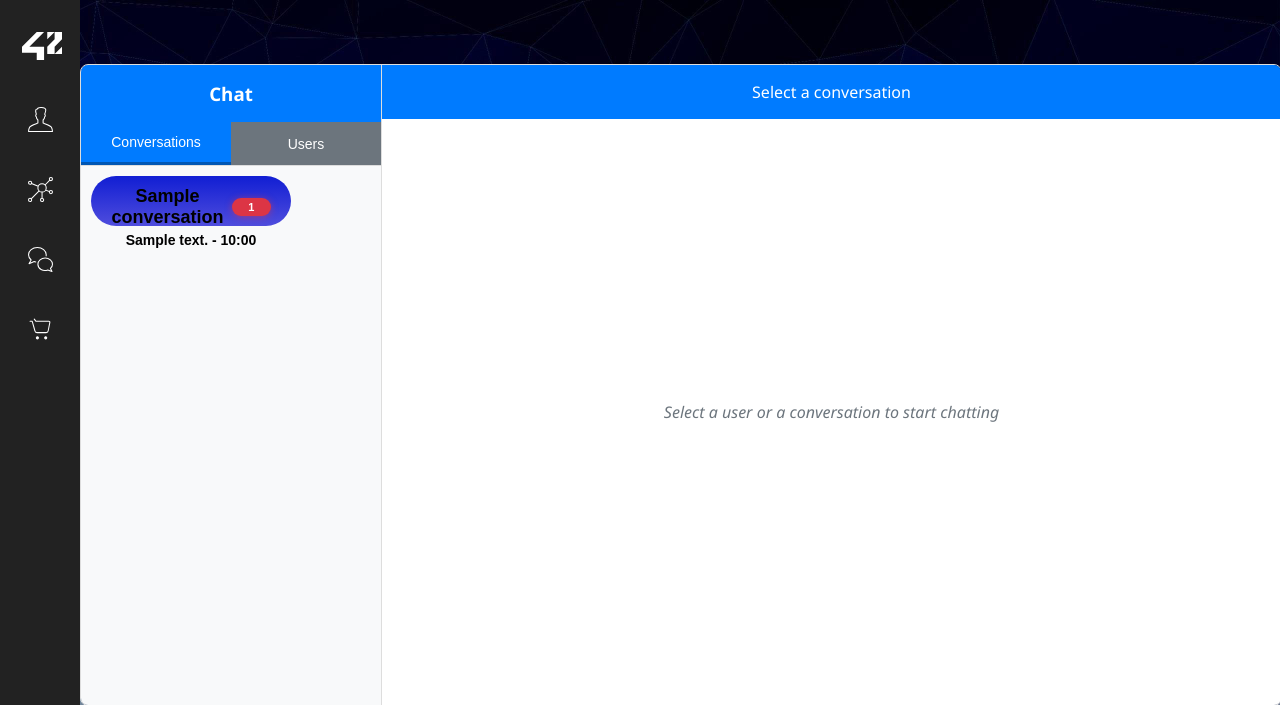
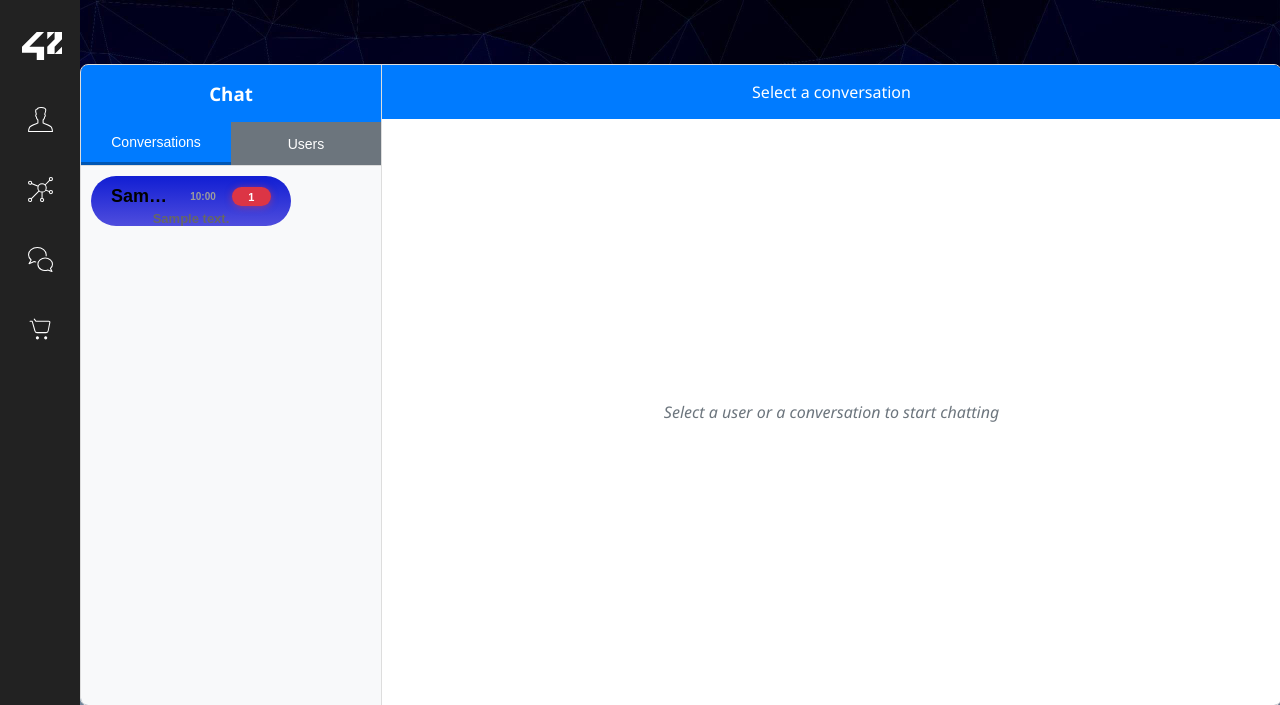
Before and after one commit to Adam2475/Piscine-PHP-Rush01, a Symfony app: template intranet/templates/chat/index.html.twig in a window 1280 px wide. Shown: the top 705 px of the page. Run offline with Twig, Linux system fonts and the light colour scheme; the template is opened without the code that fills it: most values are stand-ins (such as "Sample title", 1, 10 or a date in 2020); some libraries are stand-ins or nearby versions.

Commit message:
piccoli cambiamenti nella preview delle chat

```diff
--- a/intranet/migrations/Version20250806132757.php
+++ b/intranet/migrations/Version20250807063019.php
@@ -10,7 +10,7 @@ use Doctrine\Migrations\AbstractMigration;
 /**
  * Auto-generated Migration: Please modify to your needs!
  */
-final class Version20250806132757 extends AbstractMigration
+final class Version20250807063019 extends AbstractMigration
 {
     public function getDescription(): string
     {
@@ -26,7 +26,7 @@ final class Version20250806132757 extends AbstractMigration
         $this->addSql('CREATE TABLE event_user (event_id INT NOT NULL, user_id INT NOT NULL, INDEX IDX_92589AE271F7E88B (event_id), INDEX IDX_92589AE2A76ED395 (user_id), PRIMARY KEY(event_id, user_id)) DEFAULT CHARACTER SET utf8mb4 COLLATE `utf8mb4_unicode_ci` ENGINE = InnoDB');
         $this->addSql('CREATE TABLE project (id INT AUTO_INCREMENT NOT NULL, name VARCHAR(100) NOT NULL, description LONGTEXT NOT NULL, xp INT NOT NULL, estimated_time_in_hours INT NOT NULL, PRIMARY KEY(id)) DEFAULT CHARACTER SET utf8mb4 COLLATE `utf8mb4_unicode_ci` ENGINE = InnoDB');
         $this->addSql('CREATE TABLE project_evaluation_request (id INT AUTO_INCREMENT NOT NULL, requester_id INT NOT NULL, evaluator_id INT DEFAULT NULL, project_id INT NOT NULL, validated TINYINT(1) NOT NULL, created_at DATETIME NOT NULL, evaluated_at DATETIME DEFAULT NULL, INDEX IDX_AED66974ED442CF4 (requester_id), INDEX IDX_AED6697443575BE2 (evaluator_id), INDEX IDX_AED66974166D1F9C (project_id), PRIMARY KEY(id)) DEFAULT CHARACTER SET utf8mb4 COLLATE `utf8mb4_unicode_ci` ENGINE = InnoDB');
-        $this->addSql('CREATE TABLE `user` (id INT AUTO_INCREMENT NOT NULL, first_name VARCHAR(50) NOT NULL, last_name VARCHAR(60) NOT NULL, email VARCHAR(100) NOT NULL, password VARCHAR(100) DEFAULT NULL, created DATE NOT NULL, role VARCHAR(255) NOT NULL, confirmation_token VARCHAR(64) DEFAULT NULL, is_active TINYINT(1) NOT NULL, image LONGTEXT DEFAULT NULL, experience INT DEFAULT 0 NOT NULL, eval_points INT NOT NULL, notifications JSON DEFAULT NULL COMMENT \'(DC2Type:json)\', unread_notifications_count INT DEFAULT 0 NOT NULL, level INT DEFAULT 1 NOT NULL, UNIQUE INDEX UNIQ_8D93D649E7927C74 (email), UNIQUE INDEX UNIQ_8D93D649C05FB297 (confirmation_token), PRIMARY KEY(id)) DEFAULT CHARACTER SET utf8mb4 COLLATE `utf8mb4_unicode_ci` ENGINE = InnoDB');
+        $this->addSql('CREATE TABLE `user` (id INT AUTO_INCREMENT NOT NULL, first_name VARCHAR(50) NOT NULL, last_name VARCHAR(60) NOT NULL, email VARCHAR(100) NOT NULL, password VARCHAR(100) DEFAULT NULL, created DATE NOT NULL, role VARCHAR(255) NOT NULL, confirmation_token VARCHAR(64) DEFAULT NULL, is_active TINYINT(1) NOT NULL, image LONGTEXT DEFAULT NULL, experience INT DEFAULT 0 NOT NULL, eval_points INT NOT NULL, notifications JSON DEFAULT NULL, unread_notifications_count INT DEFAULT 0 NOT NULL, level INT DEFAULT 1 NOT NULL, UNIQUE INDEX UNIQ_8D93D649E7927C74 (email), UNIQUE INDEX UNIQ_8D93D649C05FB297 (confirmation_token), PRIMARY KEY(id)) DEFAULT CHARACTER SET utf8mb4 COLLATE `utf8mb4_unicode_ci` ENGINE = InnoDB');
         $this->addSql('CREATE TABLE user_project (user_id INT NOT NULL, project_id INT NOT NULL, validated_by_id INT DEFAULT NULL, validated TINYINT(1) NOT NULL, uploaded_file_path VARCHAR(255) DEFAULT NULL, bonus_file_path VARCHAR(255) DEFAULT NULL, bonus_validated TINYINT(1) DEFAULT 0 NOT NULL, INDEX IDX_77BECEE4A76ED395 (user_id), INDEX IDX_77BECEE4166D1F9C (project_id), INDEX IDX_77BECEE4C69DE5E5 (validated_by_id), PRIMARY KEY(user_id, project_id)) DEFAULT CHARACTER SET utf8mb4 COLLATE `utf8mb4_unicode_ci` ENGINE = InnoDB');
         $this->addSql('ALTER TABLE chat_message ADD CONSTRAINT FK_FAB3FC16F624B39D FOREIGN KEY (sender_id) REFERENCES `user` (id)');
         $this->addSql('ALTER TABLE chat_message ADD CONSTRAINT FK_FAB3FC16E92F8F78 FOREIGN KEY (recipient_id) REFERENCES `user` (id)');
--- a/intranet/public/css/chat-main.css
+++ b/intranet/public/css/chat-main.css
@@ -335,7 +335,8 @@
 }
 
 .conversation-item.active .conversation-time {
-    color: #000;
+    text-align: right;
+    color: #a3a3a3;
 }
 
 .conversation-item.unread {
@@ -362,6 +363,24 @@
     justify-content: center;
     font-weight: bold;
     font-size: 16px;
+    object-fit: cover;
+}
+
+/* Specific styles for conversation avatars */
+.conversation-item img.conversation-avatar {
+    width: 40px !important;
+    height: 40px !important;
+    border-radius: 50% !important;
+    object-fit: cover !important;
+    flex-shrink: 0 !important;
+}
+
+.conversation-avatar {
+    object-fit: cover;
+    max-width: 40px;
+    max-height: 40px;
+    min-width: 40px;
+    min-height: 40px;
 }
 
 .conversation-info {
@@ -376,23 +395,46 @@
     margin-bottom: 0.25rem;
 }
 
+.conversation-meta {
+    display: flex;
+    align-items: center;
+    gap: 0.5rem;
+    flex-shrink: 0;
+    margin-left: auto;
+}
+
 .conversation-name {
     font-weight: 600;
     color: #000;
+    flex: 1;
+    white-space: nowrap;
+    overflow: hidden;
+    text-overflow: ellipsis;
+    margin-right: 0.5rem;
 }
 
 .conversation-time {
-    font-size: 12px;
-    color: #000;
+    text-align: right;
+    font-size: 10px;
+    color: #9c9c9c;
+    min-width: 35px;
+    white-space: nowrap;
 }
 
 .conversation-preview {
-    font-size: 14px;
-    color: #000;
+    font-size: 13px;
+    color: #666;
     white-space: nowrap;
     overflow: hidden;
     text-overflow: ellipsis;
     margin-bottom: 0.25rem;
+    max-width: 200px;
+}
+
+.conversation-last-message {
+    display: inline-flex;
+    align-items: center;
+    gap: 0.25rem;
 }
 
 .conversation-email {
--- a/intranet/public/index.php
+++ b/intranet/public/index.php
@@ -4,6 +4,9 @@ use App\Kernel;
 
 require_once dirname(__DIR__).'/vendor/autoload_runtime.php';
 
+// Imposta il fuso orario predefinito
+date_default_timezone_set('Europe/Rome');
+
 return function (array $context) {
     return new Kernel($context['APP_ENV'], (bool) $context['APP_DEBUG']);
 };
--- a/intranet/public/js/chat-main.js
+++ b/intranet/public/js/chat-main.js
@@ -1,11 +1,8 @@
-// Verifica che la funzione openChat sia già stata definita nel template
 if (typeof window.openChat !== 'function') {
     console.warn('openChat function not defined in template, defining fallback');
-    // Definizione di fallback della funzione globale openChat
     window.openChat = function(recipientId, recipientName) {
         console.log('openChat (fallback) called with:', recipientId, recipientName);
 
-        // Funzione di supporto per tentare l'apertura della chat
         function attemptOpenChat() {
             if (window.mainChatInstance) {
                 console.log('MainChat instance found, starting chat');
@@ -15,22 +12,17 @@ if (typeof window.openChat !== 'function') {
             console.warn('MainChat instance not yet available');
             return false;
         }
-
-        // Prova subito
         if (attemptOpenChat()) {
             return;
         }
 
-        // Se non riesce, aspetta che il DOM sia pronto
         if (document.readyState === 'loading') {
             document.addEventListener('DOMContentLoaded', function() {
                 setTimeout(attemptOpenChat, 200);
             });
         } else {
-            // DOM già pronto, aspetta un po' di più per l'inizializzazione
             setTimeout(function() {
                 if (!attemptOpenChat()) {
-                    // Ultimo tentativo dopo un delay maggiore
                     setTimeout(attemptOpenChat, 500);
                 }
             }, 200);
@@ -38,7 +30,6 @@ if (typeof window.openChat !== 'function') {
     };
 }
 
-// Verifica che la funzione sia stata definita correttamente
 console.log('openChat function defined:', typeof window.openChat === 'function');
 
 class MainChat {
@@ -60,7 +51,6 @@ class MainChat {
             }, 500);
         }
 
-        // Controllo sicuro per i tab buttons
         document.querySelectorAll('.tab-btn').forEach(btn => {
             btn.addEventListener('click', (e) => {
                 const tabName = e.target.dataset.tab;
@@ -82,7 +72,6 @@ class MainChat {
             });
         });
 
-        // Controllo sicuro per user search
         const userSearchElement = document.getElementById('user-search');
         if (userSearchElement) {
             userSearchElement.addEventListener('input', (e) => {
@@ -98,7 +87,6 @@ class MainChat {
             });
         }
 
-        // Controllo sicuro per chat form
         const chatFormElement = document.getElementById('chat-form');
         if (chatFormElement) {
             chatFormElement.addEventListener('submit', (e) => {
@@ -107,7 +95,6 @@ class MainChat {
             });
         }
 
-        // Controllo sicuro per media button
         const mediaBtnElement = document.getElementById('media-btn');
         if (mediaBtnElement) {
             mediaBtnElement.addEventListener('click', () => {
@@ -118,7 +105,6 @@ class MainChat {
             });
         }
 
-        // Controllo sicuro per media input
         const mediaInputElement = document.getElementById('media-input');
         if (mediaInputElement) {
             mediaInputElement.addEventListener('change', (e) => {
@@ -192,7 +178,7 @@ class MainChat {
     }
 
     loadConversations() {
-        console.log('loadConversations called');
+        console.log('loadConversations called - avatar removed version');
         return fetch('/chat/api/conversations')
             .then(response => {
                 console.log('Conversations API response status:', response.status);
@@ -231,26 +217,23 @@ class MainChat {
                     const unreadBadge = conversation.unreadCount > 0
                         ? `<span class="unread-badge">${conversation.unreadCount}</span>`
                         : '';
-
-                    const avatar = conversation.avatar
-                        ? `<img src="${conversation.avatar}" alt="Avatar" class="conversation-avatar">`
-                        : `<div class="conversation-avatar-placeholder">${conversation.name.charAt(0).toUpperCase()}</div>`;
+                    console.log('Rendering conversation without avatar:', conversation.name);
 
                     return `
                         <div class="conversation-item ${conversation.unreadCount > 0 ? 'unread' : ''}"
                              data-type="${conversation.type}"
                              data-id="${conversation.id}">
-                            ${avatar}
                             <div class="conversation-info">
                                 <div class="conversation-header">
-                                    <span class="conversation-name">${conversation.name}</span>
-                                    <span class="conversation-time">${timeStr}</span>
+                                    <strong class="conversation-name">${conversation.name}</strong>
                                     ${unreadBadge}
                                 </div>
                                 <div class="conversation-preview">
                                     ${conversation.lastMessage || 'No messages yet'}
                                 </div>
-                                ${conversation.email ? `<small class="conversation-email">${conversation.email}</small>` : ''}
+                                <div>
+                                    <strong class="conversation-time">${timeStr}</strong>
+                                </div>
                             </div>
                         </div>
                     `;
@@ -399,7 +382,6 @@ class MainChat {
 
         this.startPolling();
 
-        // Update chat header with project name
         const chatHeader = document.getElementById('chat-header');
         if (chatHeader) {
             chatHeader.textContent = `Project Chat #${projectId}`;
--- a/intranet/src/Controller/ChatController.php
+++ b/intranet/src/Controller/ChatController.php
@@ -87,7 +87,7 @@ class ChatController extends AbstractController
                 'type' => isset($conversation['recipient_id']) ? 'private' : 'project',
                 'name' => $conversation['name'],
                 'email' => $conversation['email'] ?? null,
-                'lastMessage' => $conversation['last_message'],
+                'lastMessage' => $conversation['last_message'], // Ora già formattato nel repository
                 'lastMessageTime' => $conversation['last_message_time']->format('Y-m-d H:i:s'),
                 'unreadCount' => $conversation['unread_count'] ?? 0,
                 'avatar' => $conversation['image'] ?? null
--- a/intranet/templates/chat/index.html.twig
+++ b/intranet/templates/chat/index.html.twig
@@ -37,12 +37,15 @@
                             <div class="conversation-info">
                                 <div class="conversation-header">
                                     <span class="conversation-name">{{ conversation.name }}</span>
-                                    {% if conversation.unread_count > 0 %}
-                                        <span class="unread-badge">{{ conversation.unread_count }}</span>
-                                    {% endif %}
+                                    <div class="conversation-meta">
+                                        <span class="conversation-time">{{ conversation.last_message_time|date('H:i') }}</span>
+                                        {% if conversation.unread_count > 0 %}
+                                            <span class="unread-badge">{{ conversation.unread_count }}</span>
+                                        {% endif %}
+                                    </div>
                                 </div>
                                 <div class="conversation-preview">
-                                    <div class="conversation-last-message">{{ conversation.last_message ?: 'No messages yet' }} - {{ conversation.last_message_time|date('H:i') }}</div>
+                                    <div class="conversation-last-message">{{ conversation.last_message ?: 'No messages yet' }}</div>
                                 </div>
                             </div>
                         </button>
```
Also changed, not shown: intranet/src/Entity/ChatMessage.php (+8 -1 lines), intranet/src/Repository/ChatMessageRepository.php (+38 -8 lines).
